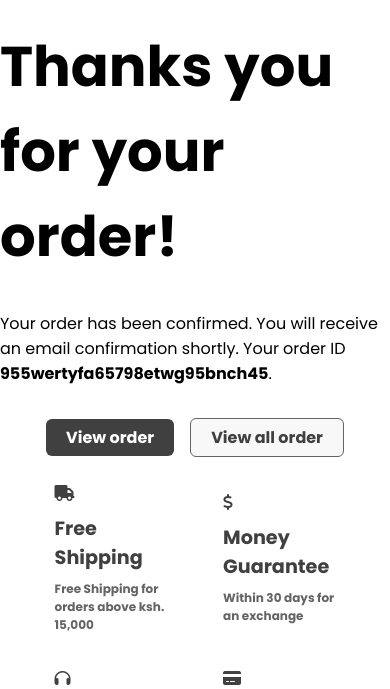
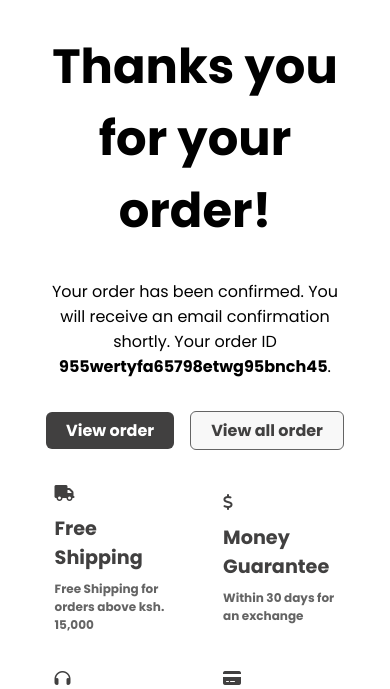
Before and after one commit to cobrianz/eduka-ecommerce, a PHP site: page /Thanks.html in a window 390 px wide. Shown: the part 104-793 px from the top of the page. Run offline with PHP 8.4, Linux system fonts and the light colour scheme; some libraries are stand-ins or nearby versions.

Commit message:
first commit

```diff
--- a/login.html
+++ b/login.html
@@ -32,7 +32,6 @@
                 <span>
                     <a href="./signup.html">Create Account?</a>
                     <a href="./forgot_password.html">Forgot Password?</a>
-
                 </span>
 
             </div>
--- a/style.css
+++ b/style.css
@@ -3,7 +3,7 @@
     padding: 0;
     margin: 0;
     box-sizing: border-box;
-    appearance: none;
+    appearance: unset;
     outline: none;
     border: none;
     font-family: 'Poppins', sans-serif;
@@ -929,6 +929,16 @@ LARGE SCREEN TABLETS AND PHONES
     position: initial;
    }
 
+   .thanks__hero{
+    width: 80vw;
+    margin: auto;
+    text-align: center;
+   }
+
+   .thanks__hero h1{
+    font-size: 3rem;
+   }
+
    .shop__aside {
     width: 90%;
     height: 80vh;
```
Also changed, not shown: app.js (+32 -32 lines).
